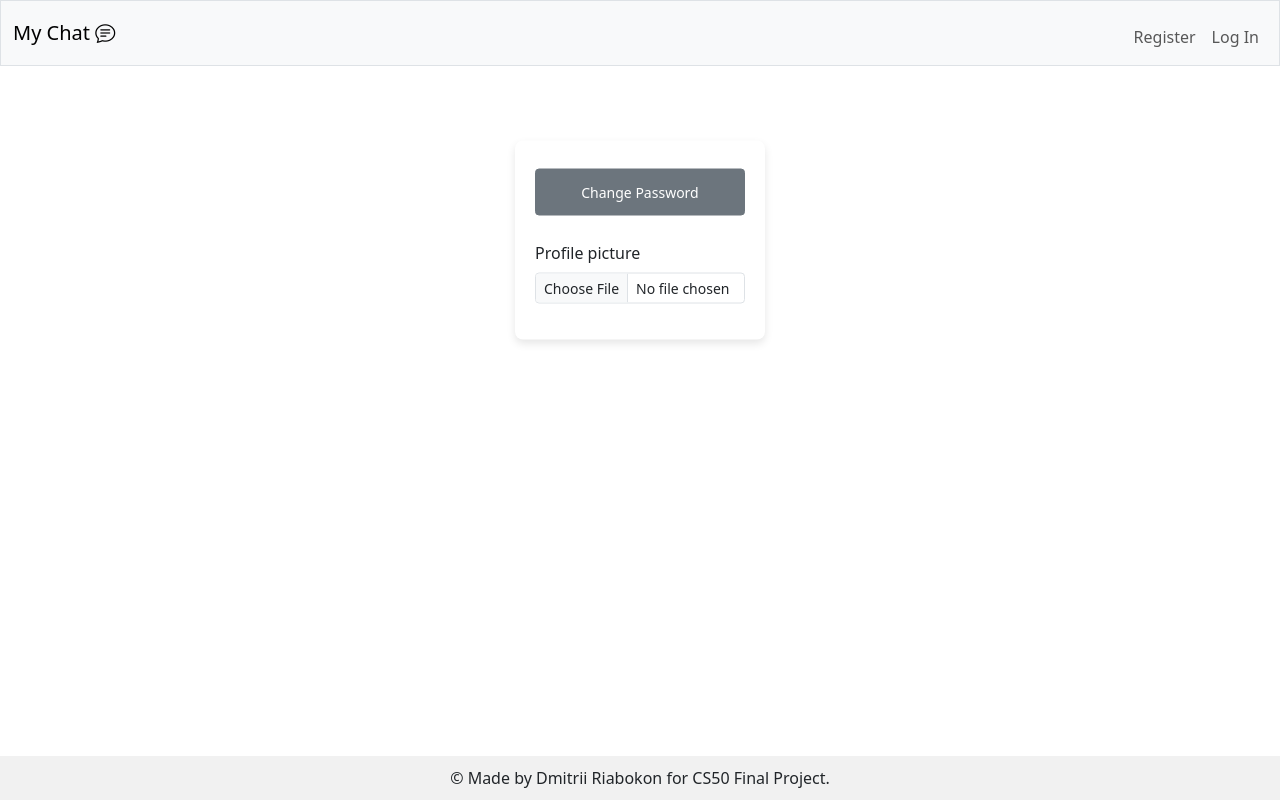
After one commit to DmitryRyabokon/CS50x_FinalProject, a Flask app: page /settings in a window 1280 px wide. The commit adds this page. Run offline with Flask 3, Linux system fonts and the light colour scheme; some libraries are stand-ins or nearby versions.

Commit message:
update html and add history chat

```diff
--- a/app.py
+++ b/app.py
@@ -33,11 +33,12 @@ def after_request(response):
 @app.route("/")
 @login_required
 def index():
+    history = db.execute("SELECT * FROM messages")
     try:
         username = db.execute(
             "SELECT username FROM users WHERE id = ?", session["user_id"]
         )[0]["username"]
-        return render_template("index.html", name=username)
+        return render_template("index.html", name=username, history=history)
     except IndexError:
         return render_template("login.html")
 
@@ -133,6 +134,11 @@ def register():
         return render_template("register.html")
 
 
+@app.route("/settings", methods=["GET"])
+def settings():
+    return render_template("settings.html")
+
+
 @app.route("/change_password", methods=["GET", "POST"])
 def change_password():
     if request.method == "POST":
@@ -180,6 +186,9 @@ def handle_message(data):
     send(data, broadcast=True)
 
 
+def history():
+    history = ["message1", "message2", "message3"]
+    return render_template("index.html", history=history)
 
 if __name__ == "__main__":
     socketio.run(app)
--- a/static/styles.css
+++ b/static/styles.css
@@ -28,7 +28,7 @@
 }
 
 #messages {
-    max-height: 580px;
+    max-height: 575px;
     overflow-y: auto;
 }
 
@@ -45,3 +45,7 @@
     /* Adjust the size of the icon if needed */
     font-size: 18px;  /* Or whatever size fits your design */
 }
+
+.btn-primary {
+    width: 100%
+}
--- a/templates/layout.html
+++ b/templates/layout.html
@@ -11,7 +11,7 @@
     <link href="/static/styles.css" rel="stylesheet">
     <title>My Chat</title>
 </head>
-    <body>
+    <body background-color="black">
 
         <nav class="bg-light border navbar navbar-expand-md navbar-light">
             <div class="container-fluid">
@@ -23,7 +23,8 @@
                 <div class="collapse navbar-collapse" id="navbar">
                     {% if session["user_id"] %}
                         <ul class="navbar-nav ms-auto mt-2">
-                            <li class="nav-item"><a class="nav-link" href="/change_password">Change Password</a></li>
+
+                            <li class="nav-item"><a class="nav-link" href="/settings">Settings</a></li>
                             <li class="nav-item"><a class="nav-link" href="/logout">Log Out</a></li>
                         </ul>
                     {% else %}
--- a/templates/register.html
+++ b/templates/register.html
@@ -15,6 +15,11 @@
         <div class="mb-3">
             <input class="form-control mx-auto w-auto" name="confirmation" placeholder="Confirm password" type="password">
         </div>
+        <div class="mb-3">
+            <label for="formFileSm" class="form-label">Profile picture</label>
+            <input class="form-control form-control-sm" id="formFileSm" type="file">
+          </div>
         <button class="btn btn-primary" type="submit">Register</button>
+
     </form>
 {% endblock %}
--- /dev/null
+++ b/templates/settings.html
@@ -0,0 +1,21 @@
+{% extends "layout.html" %}
+
+{% block title %}
+    Settings
+{% endblock %}
+
+{% block main %}
+<form id="login">
+    <ul class="navbar-nav ms-auto mt-2">
+        <button class="btn btn-secondary btn-sm" style="margin-bottom: 25px;">
+            <a class="nav-link" href="/change_password">Change Password</a>
+        </button>
+    </ul>
+    <div class="mb-3">
+        <label for="formFileSm" class="form-label">Profile picture</label>
+        <input class="form-control form-control-sm" id="formFileSm" type="file">
+    </div>
+</form>
+
+
+{% endblock %}
```
Also changed, not shown: templates/index.html (+8 -1 lines), messenger.db, 4 other files.
